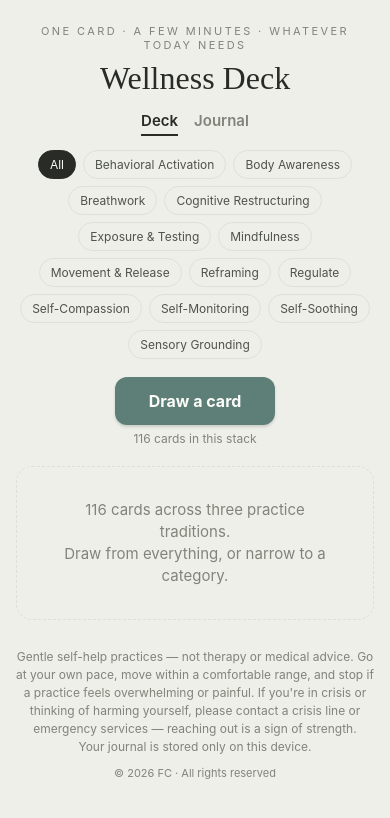
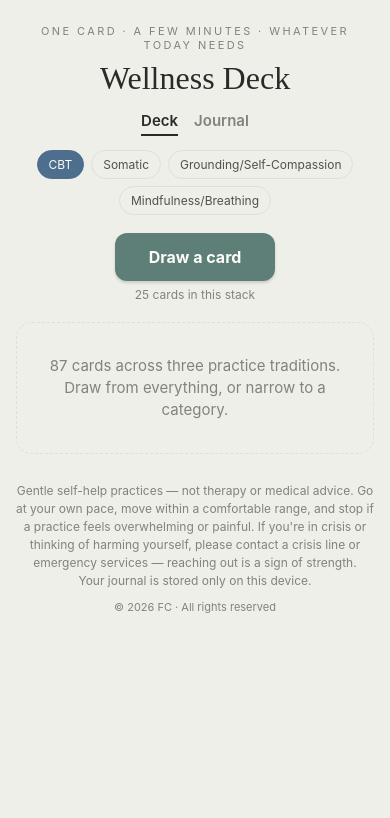
Before and after one commit to MamanReineFC/randomstuff, a React Native app: screen / in a window 390 px wide. Shown: the top 818 px of the page. Built offline with nearby package versions, Linux system fonts and the light colour scheme.

Commit message:
Simplify menu to 4 categories (CBT, Somatic, Grounding/Self-Compassion, Mindfulness/Breathing)

```diff
--- a/App.js
+++ b/App.js
@@ -30,37 +30,58 @@ const SOURCES = {
   },
 };
 
-// ---------- Unified category taxonomy (13, alphabetical) ----------
-// Old deck categories are remapped onto this list.
+// ---------- Four simplified categories ----------
+// Every card is mapped onto one of four groups, then each group is capped
+// so the deck stays focused.
+const CATS = ["CBT", "Somatic", "Grounding/Self-Compassion", "Mindfulness/Breathing"];
 const CAT_MAP = {
+  // CBT
+  "Cognitive Restructuring": "CBT",
+  "Self-Monitoring": "CBT",
+  "Behavioral Activation": "CBT",
+  "Understand": "CBT",
+  "Reframe": "CBT",
+  "Exposure & Testing": "CBT",
   // Somatic
-  "Mindful Attention": "Mindfulness",
-  // C-PTSD
-  "Understand": "Reframing",
-  "Grounding": "Sensory Grounding",
-  "Flashbacks": "Regulate",
-  "Triggers": "Regulate",
-  "Reframe": "Reframing",
-  "Recovery": "Self-Compassion",
-  // Fallback for any card not covered by a per-card override below
-  "Grounding & Emotion": "Regulate",
+  "Body Awareness": "Somatic",
+  "Movement & Release": "Somatic",
+  // Grounding / Self-Compassion
+  "Sensory Grounding": "Grounding/Self-Compassion",
+  "Grounding": "Grounding/Self-Compassion",
+  "Grounding & Emotion": "Grounding/Self-Compassion",
+  "Triggers": "Grounding/Self-Compassion",
+  "Flashbacks": "Grounding/Self-Compassion",
+  "Self-Compassion": "Grounding/Self-Compassion",
+  "Self-Soothing": "Grounding/Self-Compassion",
+  "Recovery": "Grounding/Self-Compassion",
+  // Mindfulness / Breathing
+  "Breathwork": "Mindfulness/Breathing",
+  "Mindful Attention": "Mindfulness/Breathing",
+  "Regulate": "Mindfulness/Breathing",
 };
-// Per-card overrides where an old category splits across new ones
-// (CBT's "Grounding & Emotion" cards go to their true homes)
+// Per-card overrides where a card fits a group better than its raw category
 const CARD_CAT = {
-  "cbt-13": "Sensory Grounding",   // 5-4-3-2-1 Grounding
-  "cbt-14": "Breathwork",          // Paced Breathing (4-6)
-  "cbt-15": "Regulate",            // Emotion Labeling
-  "cbt-16": "Regulate",            // Worry Time Appointment
+  "cbt-14": "Mindfulness/Breathing",  // Paced Breathing (4-6)
 };
 const mapCat = (uid, cat) => CARD_CAT[uid] || CAT_MAP[cat] || cat;
 
-// One card pool, each exercise tagged with its source and remapped category
-const ALL_EXERCISES = [
-  ...CBT_EXERCISES.map(e => ({ ...e, source: "cbt", uid: `cbt-${e.id}` })),
-  ...SOMATIC_EXERCISES.map(e => ({ ...e, source: "somatic", uid: `som-${e.id}` })),
-  ...CPTSD_EXERCISES.map(e => ({ ...e, source: "cptsd", uid: `cpt-${e.id}` })),
-].map(e => ({ ...e, cat: mapCat(e.uid, e.cat) }));
+// Max cards kept per category
+const CAT_CAP = 25;
+
+// One card pool: tag each exercise with its source and simplified category,
+// then cap each category so none is overloaded.
+const ALL_EXERCISES = (() => {
+  const tagged = [
+    ...CBT_EXERCISES.map(e => ({ ...e, source: "cbt", uid: `cbt-${e.id}` })),
+    ...SOMATIC_EXERCISES.map(e => ({ ...e, source: "somatic", uid: `som-${e.id}` })),
+    ...CPTSD_EXERCISES.map(e => ({ ...e, source: "cptsd", uid: `cpt-${e.id}` })),
+  ].map(e => ({ ...e, cat: mapCat(e.uid, e.cat) }));
+  const counts = {};
+  return tagged.filter(e => {
+    counts[e.cat] = (counts[e.cat] || 0) + 1;
+    return counts[e.cat] <= CAT_CAP;
+  });
+})();
 
 // ---------- Unified theme ----------
 const T = {
@@ -68,21 +89,12 @@ const T = {
   dim: "#82837A", mid: "#4F534B", soft: "#F2F3EC", input: "#F6F7F1",
 };
 
-// Accent colors for the 13 categories
+// Accent color for each of the four categories
 const CAT_COLOR = {
-  "Behavioral Activation": "#7A8450",
-  "Body Awareness": "#6E7F5A",
-  "Breathwork": "#5B7C8D",
-  "Cognitive Restructuring": "#4E6E8E",
-  "Exposure & Testing": "#9A6A4F",
-  "Mindfulness": "#75688C",
-  "Movement & Release": "#8D6E5B",
-  "Reframing": "#B0894F",
-  "Regulate": "#4F6D7A",
-  "Self-Compassion": "#8E6B77",
-  "Self-Monitoring": "#7A6690",
-  "Self-Soothing": "#96707E",
-  "Sensory Grounding": "#5D8078",
+  "CBT": "#4E6E8E",
+  "Somatic": "#6E7F5A",
+  "Grounding/Self-Compassion": "#8E6B77",
+  "Mindfulness/Breathing": "#5B7C8D",
 };
 
 const STORE_KEY = "wellness-journal-v1";
@@ -224,7 +236,7 @@ function CardTimer({ minutes, accent }) {
 
 export default function App() {
   const [view, setView] = useState("deck");
-  const [cat, setCat] = useState("All");
+  const [cat, setCat] = useState("CBT");
   const [current, setCurrent] = useState(null);
   const [done, setDone] = useState({});
   const [note, setNote] = useState("");
@@ -234,14 +246,11 @@ export default function App() {
   const [entries, setEntries] = useState([]);
   const [saveState, setSaveState] = useState("idle");
 
-  // Categories — alphabetical
-  const cats = useMemo(() => {
-    const list = ALL_EXERCISES.map(e => e.cat);
-    return ["All", ...Array.from(new Set(list)).sort((a, b) => a.localeCompare(b))];
-  }, []);
+  // The four fixed categories
+  const cats = useMemo(() => CATS, []);
 
   const pool = useMemo(
-    () => ALL_EXERCISES.filter(e => cat === "All" || e.cat === cat),
+    () => ALL_EXERCISES.filter(e => e.cat === cat),
     [cat]
   );
 
```
